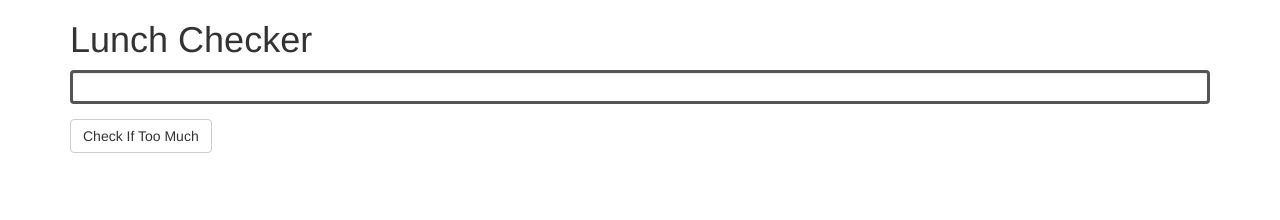
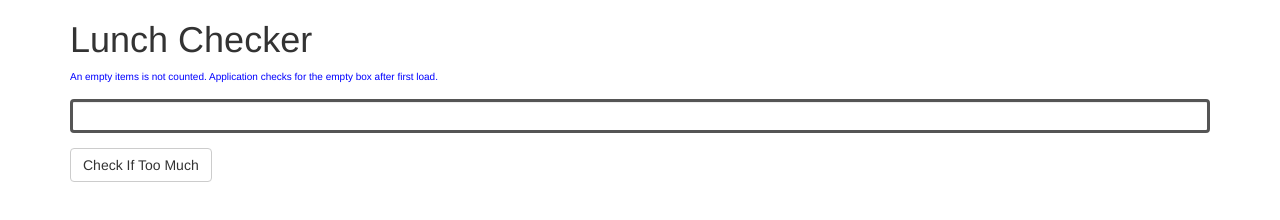
Before and after one commit to mahendrabaghel/coursera-angulars-tests, a plain HTML site: page mod1_solution/index.html in a window 1280 px wide. Drawn offline with Linux system fonts and the light colour scheme.

Commit message:
Added comments for extra work.

```diff
--- a/mod1_solution/index.html
+++ b/mod1_solution/index.html
@@ -13,7 +13,9 @@
 <body ng-controller="LunchCheckController">
    <div class="container">
      <h1>Lunch Checker</h1>
-
+          <div class="form-group" style="color:blue; font-size: 10px;">
+            An empty items is not counted. Application checks for the empty box after first load.
+          </div>
          <div class="form-group">
              <input id="lunch-menu" type="text"
              class="form-control" ng-model="items"
```
